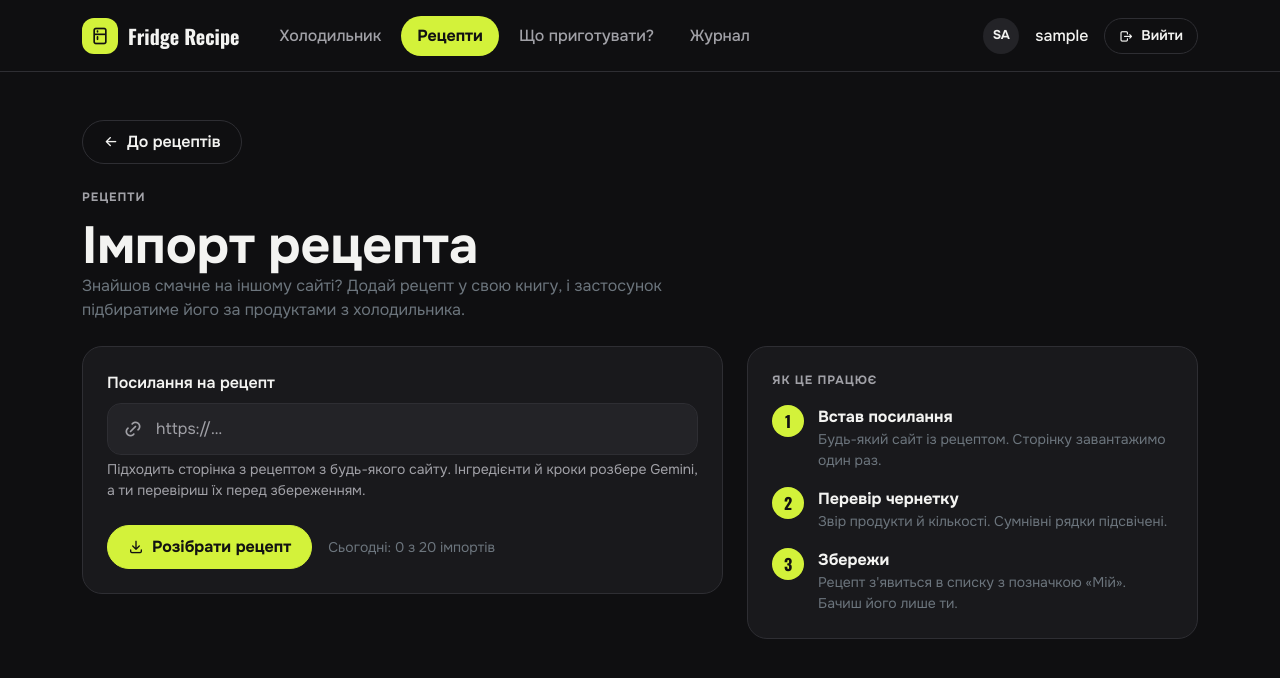
After one commit to GreedyClark/Fridge_Recipe_App, a Django app: page /recipes/import/ in a window 1280 px wide. The commit adds this page. Shown: the top 678 px of the page. Run offline with Django 5.2, Linux system fonts and the light colour scheme; the visitor is signed in with stand-in values (Sample User, id 1); data that the repository does not hold is empty; parts of the project's set-up code (start-up, migrations or seed data) failed here and were passed over.

Commit message:
Add recipe import page with Gemini fallback models

```diff
--- a/config/settings.py
+++ b/config/settings.py
@@ -89,4 +89,5 @@ MESSAGE_TAGS = {messages.ERROR: "danger"}
 USDA_API_KEY = config("USDA_API_KEY", default="")
 GEMINI_API_KEY = config("GEMINI_API_KEY", default="")
 GEMINI_MODEL = config("GEMINI_MODEL", default="")
+GEMINI_FALLBACK_MODELS = config("GEMINI_FALLBACK_MODELS", default="", cast=Csv())
 IMPORTS_PER_DAY = config("IMPORTS_PER_DAY", default=20, cast=int)
--- /dev/null
+++ b/recipes/forms.py
@@ -0,0 +1,16 @@
+from django import forms
+
+
+class RecipeImportForm(forms.Form):
+    url = forms.URLField(
+        label="Посилання на рецепт",
+        max_length=500,
+        assume_scheme="https",
+        error_messages={
+            "required": "Встав посилання на сторінку з рецептом.",
+            "invalid": "Це не схоже на посилання.",
+        },
+        widget=forms.URLInput(
+            attrs={"class": "form-control", "placeholder": "https://…", "autocomplete": "off", "inputmode": "url"}
+        ),
+    )
--- a/recipes/urls.py
+++ b/recipes/urls.py
@@ -9,5 +9,7 @@ urlpatterns = [
     path("<int:pk>/", views.RecipeDetailView.as_view(), name="detail"),
     path("<int:pk>/cook/", views.CookRecipeView.as_view(), name="cook"),
     path("what-can-i-cook/", views.WhatCanICookView.as_view(), name="what_can_i_cook"),
+    path("import/", views.RecipeImportView.as_view(), name="import"),
+    path("import/<int:pk>/", views.ImportReviewView.as_view(), name="import_review"),
     path("log/", views.CookingLogListView.as_view(), name="log"),
 ]
--- a/recipes/views.py
+++ b/recipes/views.py
@@ -1,5 +1,6 @@
 from datetime import timedelta
 
+from django.conf import settings
 from django.contrib import messages
 from django.contrib.auth.mixins import LoginRequiredMixin
 from django.db import transaction
@@ -8,11 +9,14 @@ from django.db.models.functions import TruncDate
 from django.shortcuts import get_object_or_404, redirect
 from django.utils import timezone
 from django.views import View
-from django.views.generic import DetailView, ListView, TemplateView
+from django.views.generic import DetailView, FormView, ListView, TemplateView
 
-from fridge.models import FridgeItem
+from fridge.models import FridgeItem, Product
 
-from .models import CookingLog, Recipe
+from .forms import RecipeImportForm
+from .importing.errors import ImportFailed
+from .importing.pipeline import run_import
+from .models import CookingLog, Recipe, RecipeImport
 from .services import (
     ALMOST,
     MISSING,
@@ -26,6 +30,7 @@ from .services import (
 
 LIGHT_CALORIES = 500
 LOG_LIMIT = 50
+RECENT_IMPORTS = 5
 WEEKDAYS = ["Пн", "Вт", "Ср", "Чт", "Пт", "Сб", "Нд"]
 
 FILTERS = [
@@ -182,3 +187,62 @@ class CookingLogListView(LoginRequiredMixin, ListView):
             "week_average": round(week_total / 7),
         })
         return context
+
+
+class RecipeImportView(LoginRequiredMixin, FormView):
+    template_name = "recipes/recipe_import.html"
+    form_class = RecipeImportForm
+
+    def imports_today(self):
+        day_start = timezone.localtime().replace(hour=0, minute=0, second=0, microsecond=0)
+        return self.request.user.recipe_imports.filter(created_at__gte=day_start).count()
+
+    def get_context_data(self, **kwargs):
+        context = super().get_context_data(**kwargs)
+        context["imports_today"] = self.imports_today()
+        context["imports_limit"] = settings.IMPORTS_PER_DAY
+        context["recent_imports"] = self.request.user.recipe_imports.select_related("recipe")[:RECENT_IMPORTS]
+        return context
+
+    def form_valid(self, form):
+        url = form.cleaned_data["url"]
+        user = self.request.user
+
+        recipe = Recipe.objects.filter(owner=user, source_url=url).first()
+        if recipe:
+            messages.info(self.request, "Цей рецепт уже є у твоїй книзі.")
+            return redirect("recipes:detail", pk=recipe.pk)
+
+        draft = user.recipe_imports.filter(url=url, status=RecipeImport.DRAFT).first()
+        if draft:
+            messages.info(self.request, "Цей рецепт уже розібрано. Перевір чернетку.")
+            return redirect("recipes:import_review", pk=draft.pk)
+
+        if self.imports_today() >= settings.IMPORTS_PER_DAY:
+            form.add_error("url", f"На сьогодні ліміт вичерпано ({settings.IMPORTS_PER_DAY} імпортів). Спробуй завтра.")
+            return self.form_invalid(form)
+
+        record = RecipeImport.objects.create(user=user, url=url)
+        try:
+            run_import(record)
+        except ImportFailed as exc:
+            form.add_error("url", str(exc))
+            return self.form_invalid(form)
+        return redirect("recipes:import_review", pk=record.pk)
+
+
+class ImportReviewView(LoginRequiredMixin, DetailView):
+    template_name = "recipes/import_review.html"
+    context_object_name = "record"
+
+    def get_queryset(self):
+        return self.request.user.recipe_imports.filter(status=RecipeImport.DRAFT)
+
+    def get_context_data(self, **kwargs):
+        context = super().get_context_data(**kwargs)
+        rows = self.object.data.get("ingredients", [])
+        products = Product.objects.in_bulk([row["product_id"] for row in rows if row.get("product_id")])
+        for row in rows:
+            row["product"] = products.get(row.get("product_id"))
+        context["rows"] = rows
+        return context
--- a/static/css/style.css
+++ b/static/css/style.css
@@ -936,3 +936,58 @@ h1, h2, h3, .display-num {
 .log-thumb i {
     font-size: 1.25rem;
 }
+
+.page-lead {
+    max-width: 640px;
+}
+
+.icon-field {
+    position: relative;
+}
+
+.icon-field > i {
+    position: absolute;
+    top: 50%;
+    left: 1rem;
+    transform: translateY(-50%);
+    color: var(--fr-muted);
+    font-size: 1.25rem;
+    pointer-events: none;
+}
+
+.icon-field .form-control {
+    padding-left: 3rem;
+}
+
+.how-step {
+    display: flex;
+    gap: .875rem;
+}
+
+.how-num {
+    width: 32px;
+    height: 32px;
+    flex-shrink: 0;
+    border-radius: 50%;
+    background: var(--fr-accent);
+    color: var(--fr-on-accent);
+    display: inline-flex;
+    align-items: center;
+    justify-content: center;
+    font-family: var(--fr-display);
+    font-weight: 700;
+}
+
+.import-row {
+    display: flex;
+    align-items: center;
+    gap: .75rem;
+    padding: .75rem 0;
+    border-top: 1px solid var(--fr-line);
+}
+
+.btn .spinner-border-sm {
+    width: 1rem;
+    height: 1rem;
+    border-width: .15em;
+}
--- a/templates/base.html
+++ b/templates/base.html
@@ -25,7 +25,7 @@
         {% if user.is_authenticated %}
             <nav class="d-none d-md-flex gap-1">
                 <a href="{% url 'fridge:list' %}" class="nav-pill {% if view == 'fridge:list' or view == 'fridge:add' or view == 'fridge:edit' or view == 'fridge:delete' %}active{% endif %}">Холодильник</a>
-                <a href="{% url 'recipes:list' %}" class="nav-pill {% if view == 'recipes:list' or view == 'recipes:detail' %}active{% endif %}">Рецепти</a>
+                <a href="{% url 'recipes:list' %}" class="nav-pill {% if view == 'recipes:list' or view == 'recipes:detail' or view == 'recipes:import' or view == 'recipes:import_review' %}active{% endif %}">Рецепти</a>
                 <a href="{% url 'recipes:what_can_i_cook' %}" class="nav-pill {% if view == 'recipes:what_can_i_cook' %}active{% endif %}">Що приготувати?</a>
                 <a href="{% url 'recipes:log' %}" class="nav-pill {% if view == 'recipes:log' %}active{% endif %}">Журнал</a>
             </nav>
@@ -63,7 +63,7 @@
         <a href="{% url 'fridge:list' %}" class="{% if view == 'fridge:list' or view == 'fridge:add' or view == 'fridge:edit' or view == 'fridge:delete' %}active{% endif %}">
             <span class="tabbar-icon"><i class="ti ti-fridge"></i></span>Холодильник
         </a>
-        <a href="{% url 'recipes:list' %}" class="{% if view == 'recipes:list' or view == 'recipes:detail' %}active{% endif %}">
+        <a href="{% url 'recipes:list' %}" class="{% if view == 'recipes:list' or view == 'recipes:detail' or view == 'recipes:import' or view == 'recipes:import_review' %}active{% endif %}">
             <span class="tabbar-icon"><i class="ti ti-book"></i></span>Рецепти
         </a>
         <a href="{% url 'recipes:what_can_i_cook' %}" class="{% if view == 'recipes:what_can_i_cook' %}active{% endif %}">
--- /dev/null
+++ b/templates/recipes/recipe_import.html
@@ -0,0 +1,107 @@
+{% extends "base.html" %}
+
+{% block title %}Імпорт рецепта · Fridge Recipe{% endblock %}
+
+{% block content %}
+<a href="{% url 'recipes:list' %}" class="btn btn-ghost mb-4"><i class="ti ti-arrow-left"></i>До рецептів</a>
+
+<div class="mb-4">
+    <div class="page-label">Рецепти</div>
+    <h1 class="page-title">Імпорт рецепта</h1>
+    <p class="text-secondary mb-0 mt-2 page-lead">Знайшов смачне на іншому сайті? Додай рецепт у свою книгу, і застосунок підбиратиме його за продуктами з холодильника.</p>
+</div>
+
+<div class="row g-4 align-items-start">
+    <div class="col-lg-7">
+        <div class="card">
+            <div class="card-body p-4">
+                <form method="post" novalidate class="d-flex flex-column gap-4" id="import-form">
+                    {% csrf_token %}
+                    <div>
+                        <label for="{{ form.url.id_for_label }}" class="form-label">{{ form.url.label }}</label>
+                        <div class="icon-field">
+                            <i class="ti ti-link"></i>
+                            {{ form.url }}
+                        </div>
+                        {% if form.url.errors %}
+                            <div class="field-error">{{ form.url.errors|join:" " }}</div>
+                        {% else %}
+                            <div class="form-text">Підходить сторінка з рецептом з будь-якого сайту. Інгредієнти й кроки розбере Gemini, а ти перевіриш їх перед збереженням.</div>
+                        {% endif %}
+                    </div>
+
+                    <div class="d-flex flex-wrap align-items-center gap-3">
+                        <button type="submit" class="btn btn-primary" id="import-submit">
+                            <i class="ti ti-download"></i>Розібрати рецепт
+                        </button>
+                        <span class="text-secondary small">Сьогодні: {{ imports_today }} з {{ imports_limit }} імпортів</span>
+                    </div>
+                    <div class="form-text d-none mt-n2" id="import-hint">Зазвичай 10–30 секунд. Не закривай сторінку.</div>
+                </form>
+            </div>
+        </div>
+    </div>
+
+    <div class="col-lg-5 d-flex flex-column gap-4">
+        <div class="card">
+            <div class="card-body p-4 d-flex flex-column gap-3">
+                <div class="page-label">Як це працює</div>
+                <div class="how-step">
+                    <span class="how-num">1</span>
+                    <div><div class="fw-bold">Встав посилання</div><div class="text-secondary small">Будь-який сайт із рецептом. Сторінку завантажимо один раз.</div></div>
+                </div>
+                <div class="how-step">
+                    <span class="how-num">2</span>
+                    <div><div class="fw-bold">Перевір чернетку</div><div class="text-secondary small">Звір продукти й кількості. Сумнівні рядки підсвічені.</div></div>
+                </div>
+                <div class="how-step">
+                    <span class="how-num">3</span>
+                    <div><div class="fw-bold">Збережи</div><div class="text-secondary small">Рецепт з'явиться в списку з позначкою «Мій». Бачиш його лише ти.</div></div>
+                </div>
+            </div>
+        </div>
+
+        {% if recent_imports %}
+            <div class="card">
+                <div class="card-body p-4 pb-2">
+                    <div class="page-label mb-2">Останні імпорти</div>
+                    {% for item in recent_imports %}
+                        <div class="import-row">
+                            <div class="flex-grow-1 min-w-0">
+                                {% if item.status == "saved" and item.recipe %}
+                                    <a href="{% url 'recipes:detail' item.recipe.pk %}" class="fw-semibold text-reset">{{ item.recipe.name }}</a>
+                                {% elif item.status == "draft" %}
+                                    <a href="{% url 'recipes:import_review' item.pk %}" class="fw-semibold text-reset">{{ item.data.name|default:"Чернетка" }}</a>
+                                {% else %}
+                                    <span class="fw-semibold text-break">{{ item.url|truncatechars:40 }}</span>
+                                {% endif %}
+                                <div class="text-secondary small text-truncate">
+                                    {% if item.status == "failed" %}{{ item.error }}{% else %}{{ item.created_at|date:"j E, H:i" }}{% endif %}
+                                </div>
+                            </div>
+                            {% if item.status == "saved" %}
+                                <span class="badge-status badge-ok">Збережено</span>
+                            {% elif item.status == "draft" %}
+                                <span class="badge-status badge-muted">Чернетка</span>
+                            {% else %}
+                                <span class="badge-status badge-warn">Помилка</span>
+                            {% endif %}
+                        </div>
+                    {% endfor %}
+                </div>
+            </div>
+        {% endif %}
+    </div>
+</div>
+{% endblock %}
+
+{% block scripts %}
+<script>
+    document.getElementById("import-form").addEventListener("submit", () => {
+        const button = document.getElementById("import-submit");
+        button.disabled = true;
+        button.innerHTML = '<span class="spinner-border spinner-border-sm" aria-hidden="true"></span>Розбираю рецепт…';
+        document.getElementById("import-hint").classList.remove("d-none");
+    });
+</script>
+{% endblock %}
```
Also changed, not shown: recipes/importing/gemini.py (+25 -11 lines), recipes/importing/pipeline.py (added, +19 -0 lines), recipes/test_import_views.py (added, +91 -0 lines), recipes/test_importing.py (+26 -0 lines), templates/recipes/import_review.html (added, +40 -0 lines), templates/recipes/recipe_list.html (+6 -3 lines), 1 other file.
